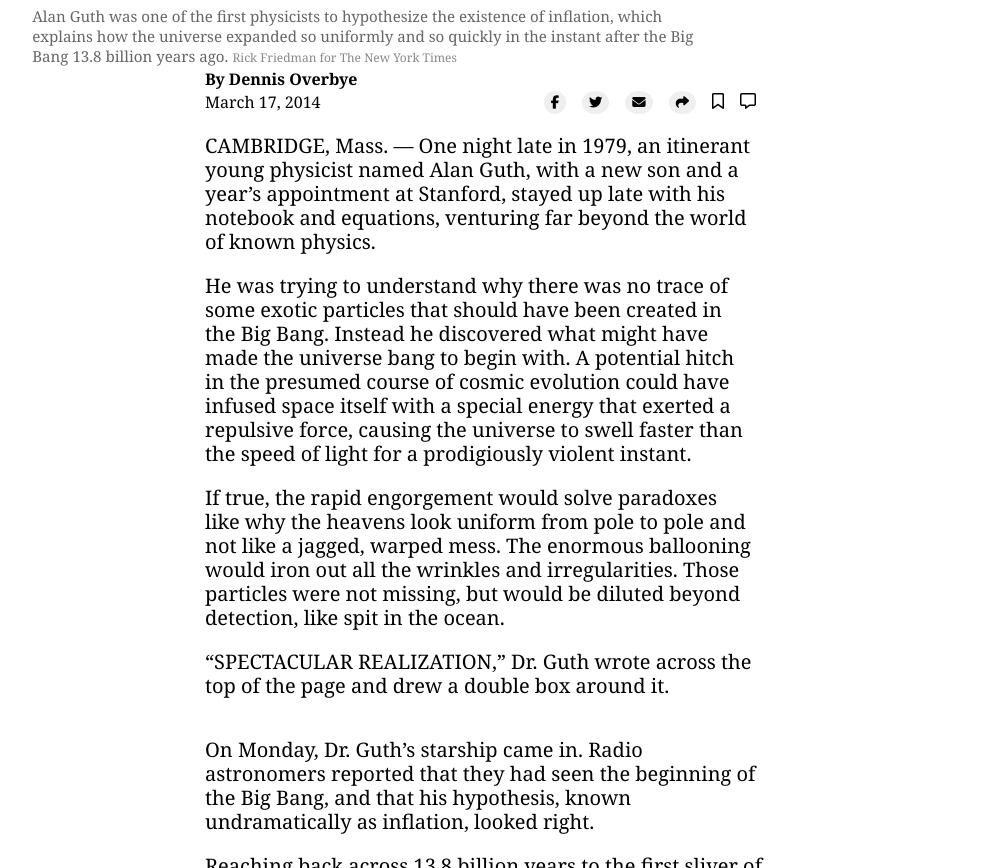
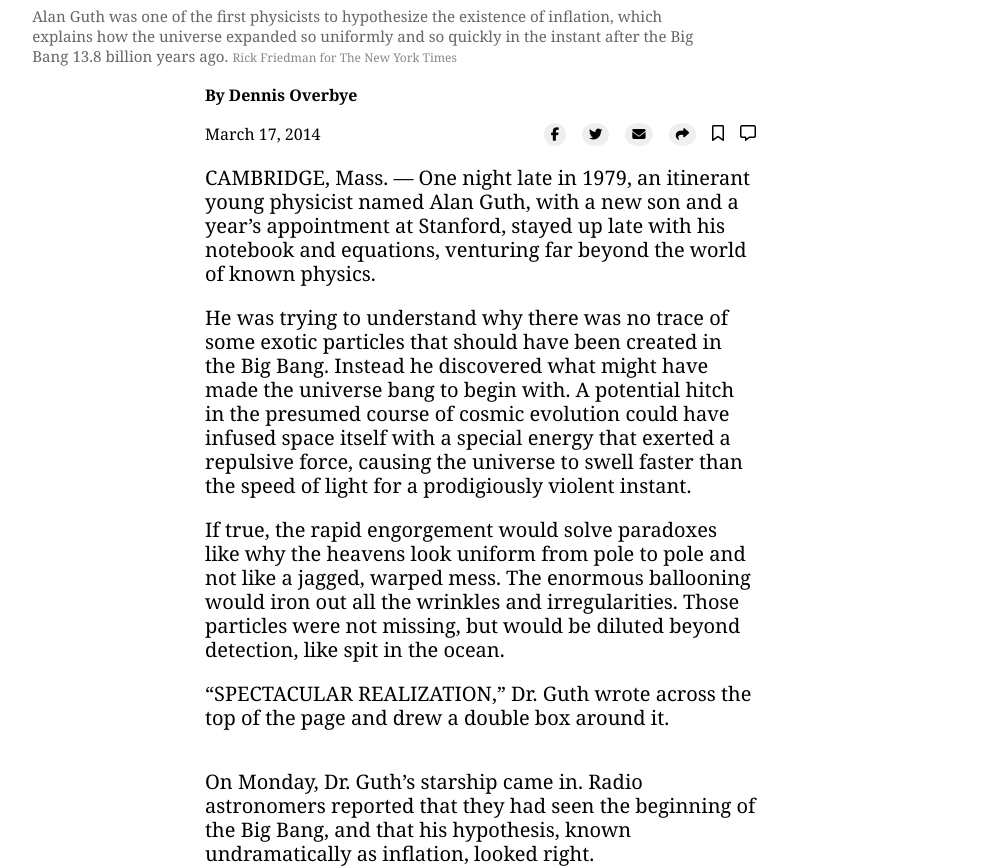
Before and after one commit to belsman/POSITIONING-AND-FLOATING-ELEMENTS, a website: page index.html in a window 1280 px wide. Shown: the part 925-1793 px from the top of the page, without its empty margins (147-1132 px from the left). Drawn offline with Linux system fonts and the light colour scheme.

Commit message:
Add margin to article-metadata-* classes

```diff
--- a/index.css
+++ b/index.css
@@ -118,9 +118,17 @@ img {
   padding-right: 25px;
 }
 
+.article-metadata {
+  margin-top: 1rem;
+}
+
 .article-metadata li {
   display: block;
   margin-left: 1rem;
+}
+
+.article-metadata .article-metadata-row2 {
+  margin: 1rem 0;
 }
 
 .article-body-2 {
```
